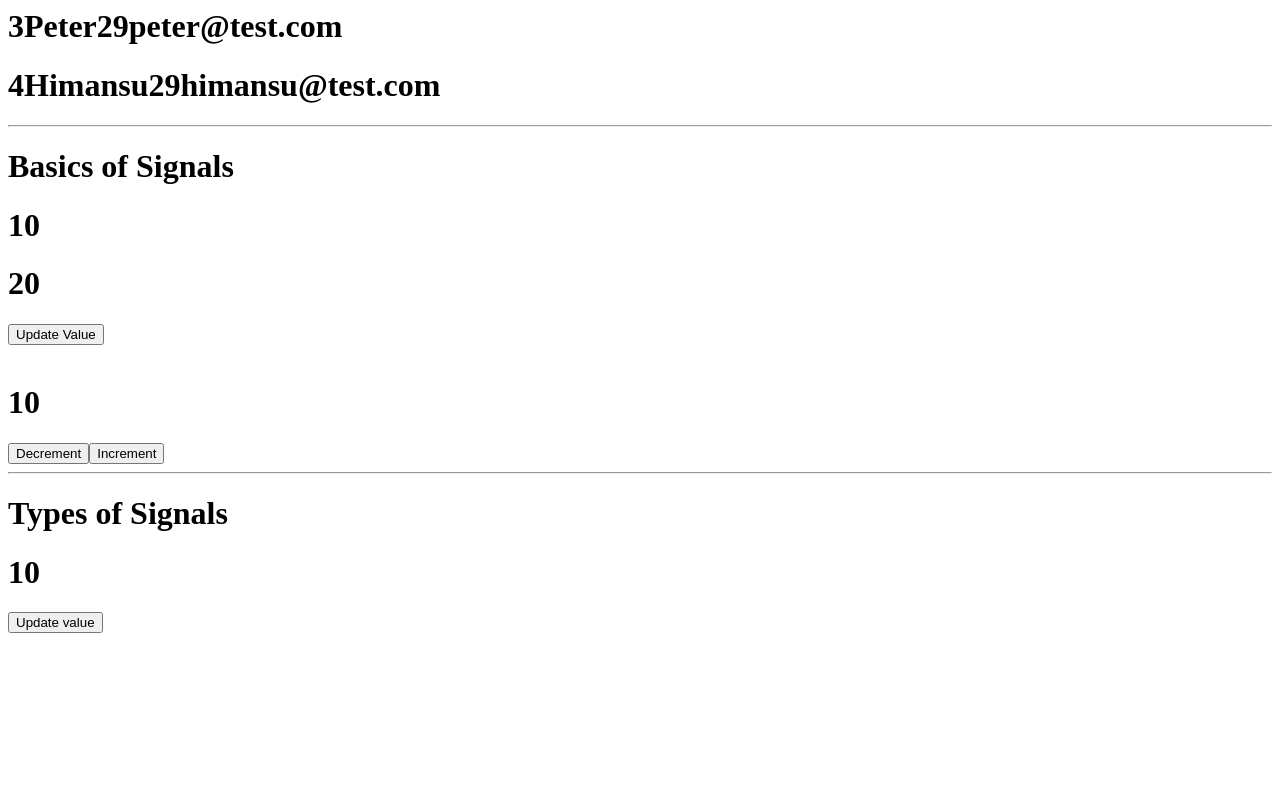
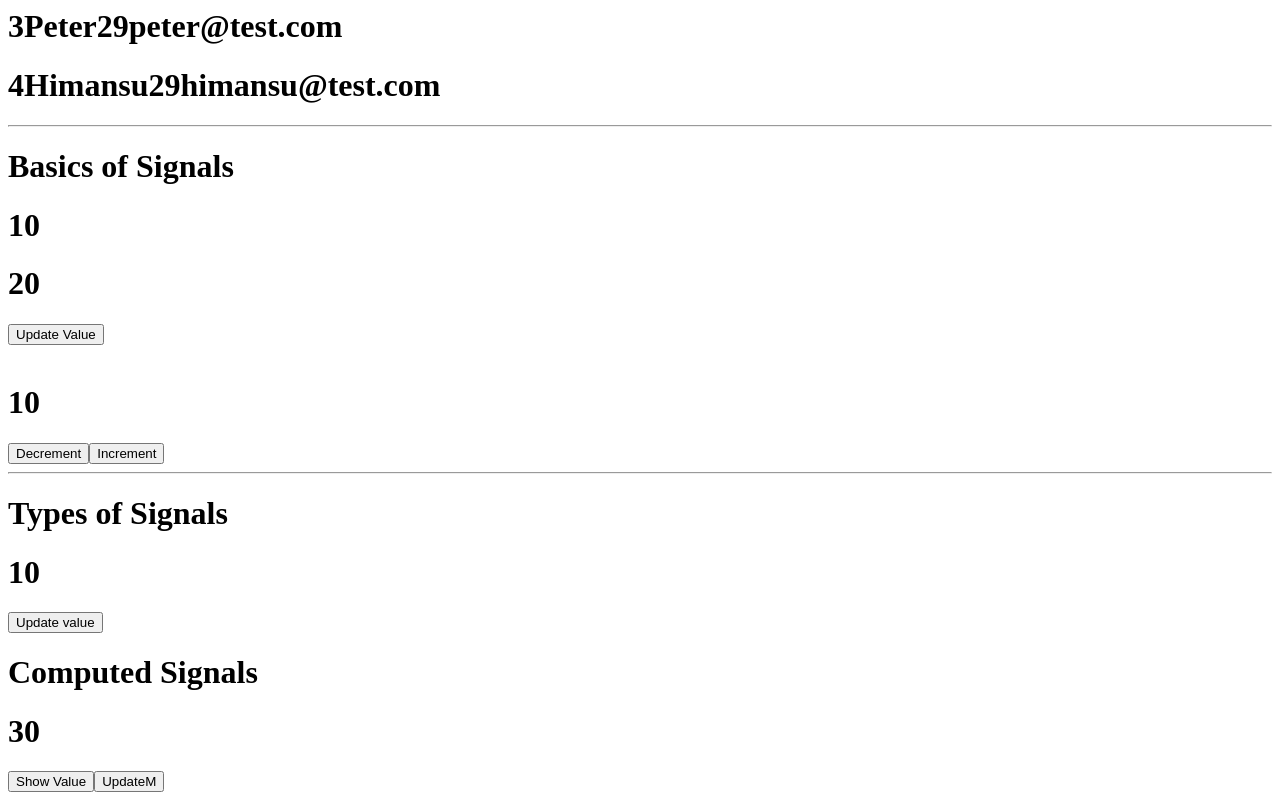
Before and after one commit to ali-bin-noor/angular-21-tut, an Angular app: page / in a window 1280 px wide. Shown: the part 2546-3346 px from the top of the page. Before the commit the page ends 3187 px from the top, so only its background shows below. Built offline with nearby package versions, Linux system fonts and the light colour scheme.

Commit message:
learning computed signal

```diff
--- a/src/app/app.html
+++ b/src/app/app.html
@@ -196,10 +196,17 @@
 <button (click)="countForSignal.set(countForSignal()+1)">Increment</button>
 
 <!-- Data Type with Signals -->
+ <!-- Writable Signals -->
 <hr>
 <h1>Types of Signals</h1>
 
 <h1>{{dataForSignal()}}</h1>
-<!-- <h1>{{countForExecutableSignal()}}</h1> -->
+<!-- <h1>{{countForComputedSignal()}}</h1> -->
 
 <button (click)="updateValueForSignal()">Update value</button>
+
+<!--  Computed Signals -->
+  <h1>Computed Signals</h1>
+  <h1>{{z()}}</h1>
+  <button (click)="showValue()">Show Value</button>
+  <button (click)="updateM()">UpdateM</button>
--- a/src/app/app.ts
+++ b/src/app/app.ts
@@ -182,11 +182,27 @@ export class App {
   }
 
   // Data Type with Signals
+  // Writable Signals
   dataForSignal: WritableSignal<number | string> = signal<number | string>(10)//writable signal
-  // countForExecutableSignal: Signal<number> = computed(() => 300) //executable signal - this is treat as constant values/cannot change the value
+  // countForComputedSignal: Signal<number> = computed(() => 300) //Computed signal - this is treat as constant values/cannot change the value
 
   updateValueForSignal() {
     this.dataForSignal.set(this.data = 'Hello')
   }
 
+  // Computed Signals
+  l = signal(10)
+  m = signal(20)
+  z = computed(() => this.l() + this.m())
+
+  showValue(){
+    console.log(this.z())
+    this.m.set(1200)
+    console.
+    log(this.z())
+  }
+
+  updateM(){
+    this.m.set(100)
+  }
 }
```
